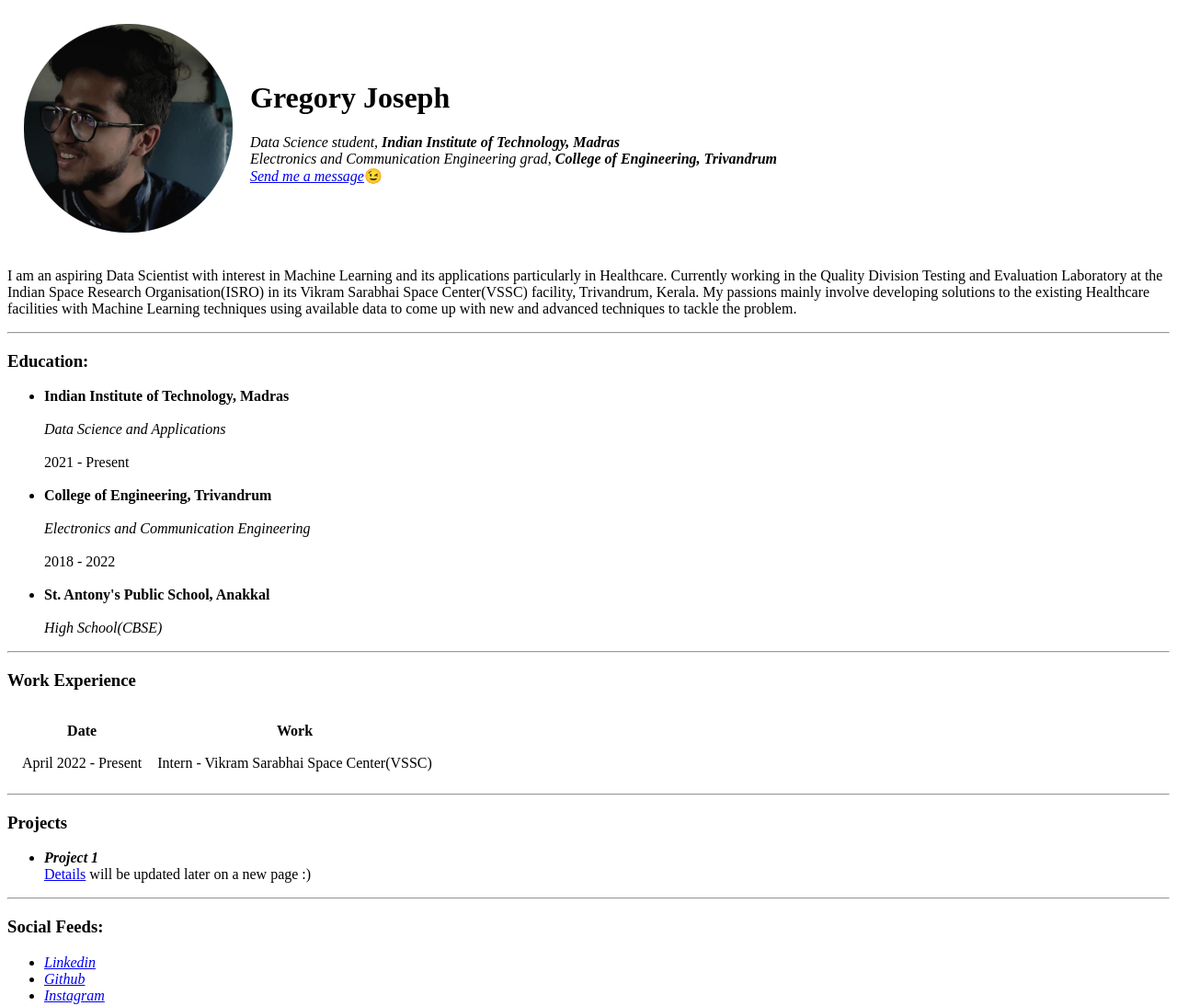
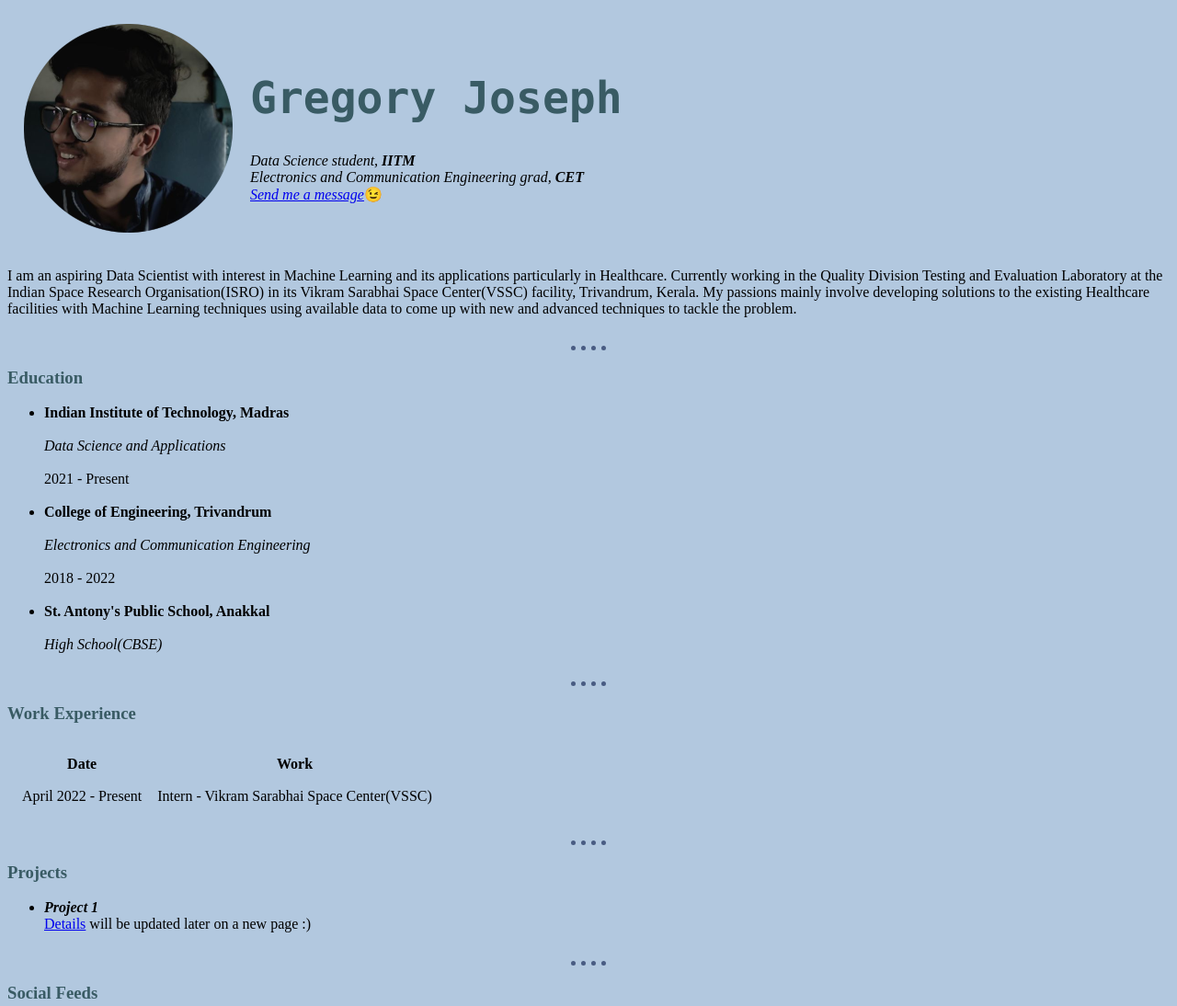
Before and after one commit to readmegreg/readmegreg.github.io, a plain HTML site: page index.html in a window 1280 px wide. Shown: the top 1094 px of the page at 92% size. Drawn offline with Linux system fonts and the light colour scheme.

Commit message:
Updated few colour and border changes

```diff
--- /dev/null
+++ b/css/styles.css
@@ -0,0 +1,23 @@
+img:hover{
+    box-shadow: 0px 0px 20px #395B64;
+}
+
+body{
+    background-color:#B2C8DF;
+}
+
+hr{
+    width: 3%;
+    border: 5px #495C83;
+    border-style: none none dotted;
+    height: 15px;
+}
+
+h1, h2, h3{
+    color: #395B64;
+}
+
+.name{
+    font-family: "Monaco", "Courier New";
+    font-size: 48px;
+}
--- a/index.html
+++ b/index.html
@@ -4,17 +4,18 @@
     <meta charset="UTF-8">
     <meta name="viewport" content="width=device-width, initial-scale=1.0">
     <title>Greg's portfolio</title>
+    <link rel="stylesheet" href="css/styles.css">
 </head>
 <body>
     <table cellspacing = '17'>
         <tbody>
             <tr>
-                <td><img src="images/gregory.png" alt="Greg Pic"></td>
-                <td><h1>Gregory Joseph</h1>
+                <td><a href="images/greg_full.jpg"><img src="images/gregory.png" alt="Greg Pic"></a></td>
+                <td><h1 class="name">Gregory Joseph</h1>
                     <p>
-                        <em>Data Science student, <strong>Indian Institute of Technology, Madras</strong></em>
+                        <em>Data Science student, <strong>IITM</strong></em>
                         <br>
-                        <em>Electronics and Communication Engineering grad, <strong> College of Engineering, Trivandrum </strong></em>
+                        <em>Electronics and Communication Engineering grad, <strong>CET</strong></em>
                         <br>
                         <a href="contact.html"><em>Send me a message</em></a>&#128521
                     </p>
@@ -30,7 +31,7 @@
         to come up with new and advanced techniques to tackle the problem.
     </p>
     <hr>
-    <h3>Education:</h3>
+    <h3>Education</h3>
     <ul>
         <li><strong>Indian Institute of Technology, Madras</strong></li><br>
         <em>Data Science and Applications</em>
@@ -64,7 +65,7 @@
         <a href="projects.html"> Details</a> will be updated later on a new page :)
     </ul>
     <hr>
-    <h3>Social Feeds:</h3>
+    <h3>Social Feeds</h3>
     <ul>
         <li><em><a href="https://www.linkedin.com/in/gregory-joseph-6b19431a9/">Linkedin</a></em></li>
         <li><em><a href="https://github.com/readmegreg">Github</a></em></li>
```
Also changed, not shown: contact.html (+1 -0 lines), images/greg_full.jpg (added).
